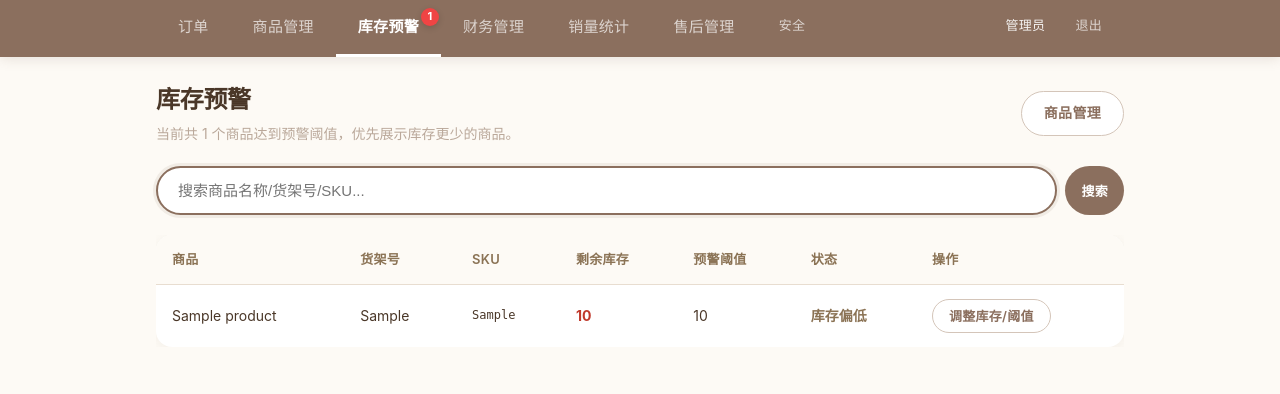
After one commit to g5p422p574-afk/GIFT-007, a Flask app: page /admin/inventory-alerts in a window 1280 px wide. The commit adds this page. Shown: the top 394 px of the page. Run offline with Flask 3, Linux system fonts and the light colour scheme; the visitor is signed in with stand-in values (Sample User, id 1); tables that the repository leaves empty hold one stand-in row (values such as "Sample post").

Commit message:
feat: add low stock alerts

```diff
--- a/app.py
+++ b/app.py
@@ -1,11 +1,11 @@
 import os
 from datetime import timedelta
 from werkzeug.security import generate_password_hash
-from flask import Flask, send_from_directory
+from flask import Flask, send_from_directory, session
 from sqlalchemy import event, inspect, text
 from sqlalchemy.engine import Engine
 from config import ENV, SECRET_KEY, SQLALCHEMY_DATABASE_URI, SQLALCHEMY_TRACK_MODIFICATIONS, UPLOAD_FOLDER, BASE_DIR
-from models import db, User, Store, Order, Address, InventorySync
+from models import db, User, Store, Product, Order, Address, InventorySync
 from csrf import csrf_protect
 
 app = Flask(__name__)
@@ -33,6 +33,19 @@ def _cst_filter(dt, fmt="%m-%d %H:%M"):
 
 
 db.init_app(app)
+
+
+@app.context_processor
+def inject_low_stock_count():
+    """Expose the current low-stock warning count in every admin page."""
+    if not session.get("is_admin"):
+        return {}
+    count = Product.query.filter(
+        Product.stock.isnot(None),
+        Product.low_stock_threshold.isnot(None),
+        Product.stock <= Product.low_stock_threshold,
+    ).count()
+    return {"low_stock_count": count}
 
 # SQLite does not enforce foreign keys by default — turn them on per connection.
 if ENV == "development":
@@ -98,6 +111,14 @@ with app.app_context():
             with db.engine.connect() as conn:
                 conn.execute(text("ALTER TABLE product ADD COLUMN stock INTEGER NULL"))
             print("  [Migration] Added stock column to product table.")
+
+        # Per-product warning threshold; NULL means warnings are disabled.
+        if "low_stock_threshold" not in product_cols:
+            with db.engine.connect() as conn:
+                conn.execute(text(
+                    "ALTER TABLE product ADD COLUMN low_stock_threshold INTEGER NULL"
+                ))
+            print("  [Migration] Added low_stock_threshold column to product table.")
 
         # Ensure store_id column exists on 'order' table (for upgrades from old schema)
         order_cols = [c["name"] for c in inspector.get_columns("order")]
--- a/models.py
+++ b/models.py
@@ -32,6 +32,8 @@ class Product(db.Model):
     price = db.Column(db.Float, nullable=False)
     # NULL means inventory is not limited for this product.
     stock = db.Column(db.Integer, nullable=True)
+    # NULL disables low-stock warnings for this product.
+    low_stock_threshold = db.Column(db.Integer, nullable=True)
     is_out_of_stock = db.Column(db.Boolean, default=False)
     created_at = db.Column(db.DateTime, default=datetime.utcnow)
 
--- a/routes/products.py
+++ b/routes/products.py
@@ -24,6 +24,29 @@ def parse_stock(value):
     if stock < 0:
         raise ValueError("库存不能小于 0")
     return stock
+
+
+def parse_low_stock_threshold(value):
+    """Parse an optional warning threshold; blank disables warnings."""
+    value = (value or "").strip()
+    if not value:
+        return None
+    try:
+        threshold = int(value)
+    except ValueError:
+        raise ValueError("库存预警阈值必须填写非负整数")
+    if threshold < 0:
+        raise ValueError("库存预警阈值不能小于 0")
+    return threshold
+
+
+def low_stock_products_query():
+    """Products whose finite stock has reached their configured threshold."""
+    return Product.query.filter(
+        Product.stock.isnot(None),
+        Product.low_stock_threshold.isnot(None),
+        Product.stock <= Product.low_stock_threshold,
+    )
 
 
 def get_admin_user():
@@ -104,6 +127,41 @@ def index():
                            page_url=page_url, per_page=per_page)
 
 
+@products_bp.route("/inventory-alerts")
+@admin_required
+def inventory_alerts():
+    q = request.args.get("q", "").strip()
+    products = low_stock_products_query()
+    if q:
+        products = products.filter(
+            Product.name.contains(q)
+            | Product.shelf_no.contains(q)
+            | Product.sku.contains(q)
+        )
+    page = request.args.get("page", 1, type=int)
+    per_page = request.args.get("per_page", 20, type=int)
+    if per_page not in (20, 50, 100):
+        per_page = 20
+    pagination = products.order_by(
+        Product.stock.asc(), Product.low_stock_threshold.desc(), Product.name.asc()
+    ).paginate(page=page, per_page=per_page, error_out=False)
+    qs_parts = []
+    for key, value in request.args.items():
+        if key not in ("page", "per_page"):
+            qs_parts.append(f"{key}={value}")
+    page_url = request.path + "?" + ("&".join(qs_parts) + "&" if qs_parts else "")
+    return render_template(
+        "inventory_alerts.html",
+        products=pagination.items,
+        pagination=pagination,
+        q=q,
+        page_url=page_url,
+        per_page=per_page,
+        unviewed_count=Order.query.filter_by(is_viewed=False).count(),
+        session_user=get_admin_user(),
+    )
+
+
 @products_bp.route("/product/add", methods=["GET", "POST"])
 @admin_required
 def add():
@@ -119,10 +177,16 @@ def add():
             return render_template("product_form.html", product=None, error=f"SKU '{sku}' 已存在，请使用唯一编码", unviewed_count=Order.query.filter_by(is_viewed=False).count(), session_user=get_admin_user())
         try:
             stock = parse_stock(request.form.get("stock"))
+            low_stock_threshold = parse_low_stock_threshold(
+                request.form.get("low_stock_threshold")
+            )
         except ValueError as e:
             return render_template("product_form.html", product=None, error=str(e), unviewed_count=Order.query.filter_by(is_viewed=False).count(), session_user=get_admin_user())
         image = save_upload(request.files.get("image"))
-        product = Product(name=name, shelf_no=shelf_no, sku=sku, price=float(price), stock=stock, image=image)
+        product = Product(
+            name=name, shelf_no=shelf_no, sku=sku, price=float(price),
+            stock=stock, low_stock_threshold=low_stock_threshold, image=image,
+        )
         db.session.add(product)
         db.session.commit()
         return redirect(url_for("products.index"))
@@ -142,11 +206,15 @@ def edit(product_id):
             return render_template("product_form.html", product=product, error=f"SKU '{sku}' 已被其他商品使用", unviewed_count=Order.query.filter_by(is_viewed=False).count(), session_user=get_admin_user())
         try:
             stock = parse_stock(request.form.get("stock"))
+            low_stock_threshold = parse_low_stock_threshold(
+                request.form.get("low_stock_threshold")
+            )
         except ValueError as e:
             return render_template("product_form.html", product=product, error=str(e), unviewed_count=Order.query.filter_by(is_viewed=False).count(), session_user=get_admin_user())
         product.sku = sku
         product.price = float(request.form.get("price", "").strip())
         product.stock = stock
+        product.low_stock_threshold = low_stock_threshold
         img = save_upload(request.files.get("image"))
         if img:
             product.image = img
--- a/static/style.css
+++ b/static/style.css
@@ -72,6 +72,7 @@ nav .cart-badge {
   font-size: 11px;
   min-width: 18px;
   height: 18px;
+  padding: 0 5px;
   display: flex;
   align-items: center;
   justify-content: center;
--- a/templates/admin_products.html
+++ b/templates/admin_products.html
@@ -18,7 +18,7 @@
 <div class="table-wrap">
 <table id="productTable">
   <thead>
-    <tr><th>图片</th><th>名称</th><th>货架号</th><th>SKU</th><th>价格</th><th>库存</th><th>缺货</th><th>时间</th><th>操作</th></tr>
+    <tr><th>图片</th><th>名称</th><th>货架号</th><th>SKU</th><th>价格</th><th>库存</th><th>预警阈值</th><th>缺货</th><th>时间</th><th>操作</th></tr>
   </thead>
   <tbody>
     {% for p in products %}
@@ -35,6 +35,7 @@
       <td style="font-family:monospace;font-size:12px;max-width:120px;overflow:hidden;text-overflow:ellipsis;white-space:nowrap;">{{ p.sku or '-' }}</td>
       <td>¥{{ "%.2f"|format(p.price) }}</td>
       <td>{{ p.stock if p.stock is not none else '不限' }}</td>
+      <td>{{ p.low_stock_threshold if p.low_stock_threshold is not none else '未设置' }}</td>
       <td>
         <form method="POST" action="{{ url_for('products.toggle_stock', product_id=p.id) }}" style="display:inline;"
               class="stock-toggle-form" data-product-name="{{ p.name }}"
@@ -69,6 +70,7 @@
     {% if p.sku %}<div class="ci-row"><span class="ci-label">SKU</span><span style="font-family:monospace;font-size:13px;">{{ p.sku }}</span></div>{% endif %}
     <div class="ci-row"><span class="ci-label">价格</span><span style="color:var(--danger);font-weight:600;">¥{{ "%.2f"|format(p.price) }}</span></div>
     <div class="ci-row"><span class="ci-label">库存</span><span>{{ p.stock if p.stock is not none else '不限' }}</span></div>
+    <div class="ci-row"><span class="ci-label">预警阈值</span><span>{{ p.low_stock_threshold if p.low_stock_threshold is not none else '未设置' }}</span></div>
     <div class="ci-row">
       <span class="ci-label">缺货</span>
       <span>
--- a/templates/base.html
+++ b/templates/base.html
@@ -38,6 +38,12 @@
         {% endif %}
       </a>
       <a href="{{ url_for('products.index') }}" class="{{ 'active' if request.endpoint and request.endpoint == 'products.index' else '' }}">  商品管理</a>
+      <a href="{{ url_for('products.inventory_alerts') }}" class="notify-link {{ 'active' if request.endpoint and request.endpoint == 'products.inventory_alerts' else '' }}">
+        库存预警
+        {% if low_stock_count is defined and low_stock_count > 0 %}
+        <span class="cart-badge">{{ low_stock_count if low_stock_count < 100 else '99+' }}</span>
+        {% endif %}
+      </a>
       <a href="{{ url_for('products.finance') }}" class="{{ 'active' if request.endpoint and request.endpoint == 'products.finance' else '' }}">  财务管理</a>
       <a href="{{ url_for('products.sales') }}" class="{{ 'active' if request.endpoint and request.endpoint == 'products.sales' else '' }}">  销量统计</a>
       <a href="{{ url_for('products.after_sales') }}" class="{{ 'active' if request.endpoint and request.endpoint == 'products.after_sales' else '' }}">  售后管理</a>
--- /dev/null
+++ b/templates/inventory_alerts.html
@@ -0,0 +1,82 @@
+{% extends "base.html" %}
+{% set is_admin = 1 %}
+{% block title %}库存预警{% endblock %}
+{% block content %}
+<div class="action-bar">
+  <div>
+    <h2 class="page-title" style="margin-bottom:4px;">库存预警</h2>
+    <p style="color:var(--text-muted);font-size:14px;">当前共 {{ pagination.total }} 个商品达到预警阈值，优先展示库存更少的商品。</p>
+  </div>
+  <a href="{{ url_for('products.index') }}" class="btn btn-outline">商品管理</a>
+</div>
+
+<div class="search-bar" style="display:flex;gap:8px;">
+  <input type="text" id="searchInput" placeholder="搜索商品名称/货架号/SKU..." value="{{ q }}" autofocus style="flex:1;">
+  <button type="button" id="searchBtn" class="btn btn-primary btn-sm">搜索</button>
+  {% if q %}<a href="?per_page={{ per_page }}" class="btn btn-sm" style="color:var(--danger);">清除</a>{% endif %}
+</div>
+
+{% if products %}
+<div class="table-wrap">
+  <table>
+    <thead>
+      <tr><th>商品</th><th>货架号</th><th>SKU</th><th>剩余库存</th><th>预警阈值</th><th>状态</th><th>操作</th></tr>
+    </thead>
+    <tbody>
+      {% for p in products %}
+      <tr>
+        <td>{{ p.name }}</td>
+        <td>{{ p.shelf_no }}</td>
+        <td style="font-family:monospace;font-size:12px;">{{ p.sku or '-' }}</td>
+        <td style="font-weight:700;color:var(--danger);">{{ p.stock }}</td>
+        <td>{{ p.low_stock_threshold }}</td>
+        <td>
+          {% if p.stock == 0 %}
+          <span style="color:var(--danger);font-weight:600;">已售罄</span>
+          {% else %}
+          <span style="color:var(--warning);font-weight:600;">库存偏低</span>
+          {% endif %}
+        </td>
+        <td><a href="{{ url_for('products.edit', product_id=p.id) }}" class="btn btn-outline btn-sm">调整库存/阈值</a></td>
+      </tr>
+      {% endfor %}
+    </tbody>
+  </table>
+</div>
+
+<div class="card-list">
+  {% for p in products %}
+  <div class="card-item">
+    <div class="ci-row"><span class="ci-label">商品</span><strong>{{ p.name }}</strong></div>
+    <div class="ci-row"><span class="ci-label">货架号</span><span>{{ p.shelf_no }}</span></div>
+    {% if p.sku %}<div class="ci-row"><span class="ci-label">SKU</span><span style="font-family:monospace;">{{ p.sku }}</span></div>{% endif %}
+    <div class="ci-row"><span class="ci-label">剩余库存</span><strong style="color:var(--danger);">{{ p.stock }}</strong></div>
+    <div class="ci-row"><span class="ci-label">预警阈值</span><span>{{ p.low_stock_threshold }}</span></div>
+    <div class="ci-actions"><a href="{{ url_for('products.edit', product_id=p.id) }}" class="btn btn-outline btn-sm">调整库存/阈值</a></div>
+  </div>
+  {% endfor %}
+</div>
+{% else %}
+<div class="empty">
+  <p>{{ '没有找到匹配的预警商品' if q else '当前没有库存预警' }}</p>
+  <p style="font-size:13px;margin-top:8px;color:var(--text-muted);">请在商品编辑页设置库存和预警阈值；阈值留空时不预警。</p>
+</div>
+{% endif %}
+
+{% include '_pagination.html' %}
+
+<script>
+(function() {
+  var input = document.getElementById('searchInput');
+  var button = document.getElementById('searchBtn');
+  function search() {
+    var q = input.value.trim();
+    window.location.href = '?page=1&per_page={{ per_page }}' + (q ? '&q=' + encodeURIComponent(q) : '');
+  }
+  button.addEventListener('click', search);
+  input.addEventListener('keydown', function(event) {
+    if (event.key === 'Enter') search();
+  });
+})();
+</script>
+{% endblock %}
--- a/templates/product_form.html
+++ b/templates/product_form.html
@@ -42,6 +42,12 @@
            value="{% if request.method == 'POST' %}{{ request.form.get('stock', '') }}{% elif product and product.stock is not none %}{{ product.stock }}{% endif %}">
     <small style="color:var(--text-muted);">非必填；留空时下单不限制数量，填写 0 时商品不可下单。</small>
   </div>
+  <div class="form-group">
+    <label>库存预警阈值</label>
+    <input type="number" name="low_stock_threshold" min="0" step="1" placeholder="留空表示不预警"
+           value="{% if request.method == 'POST' %}{{ request.form.get('low_stock_threshold', '') }}{% elif product and product.low_stock_threshold is not none %}{{ product.low_stock_threshold }}{% endif %}">
+    <small style="color:var(--text-muted);">非必填；当剩余库存小于等于该值时，商品会出现在“库存预警”中。不限库存的商品不会触发预警。</small>
+  </div>
   <button type="submit" class="btn btn-primary" style="width:100%;padding:14px;font-size:16px;">{{ '保存修改' if product else '添加商品' }}</button>
 </form>
 {% endblock %}
```
